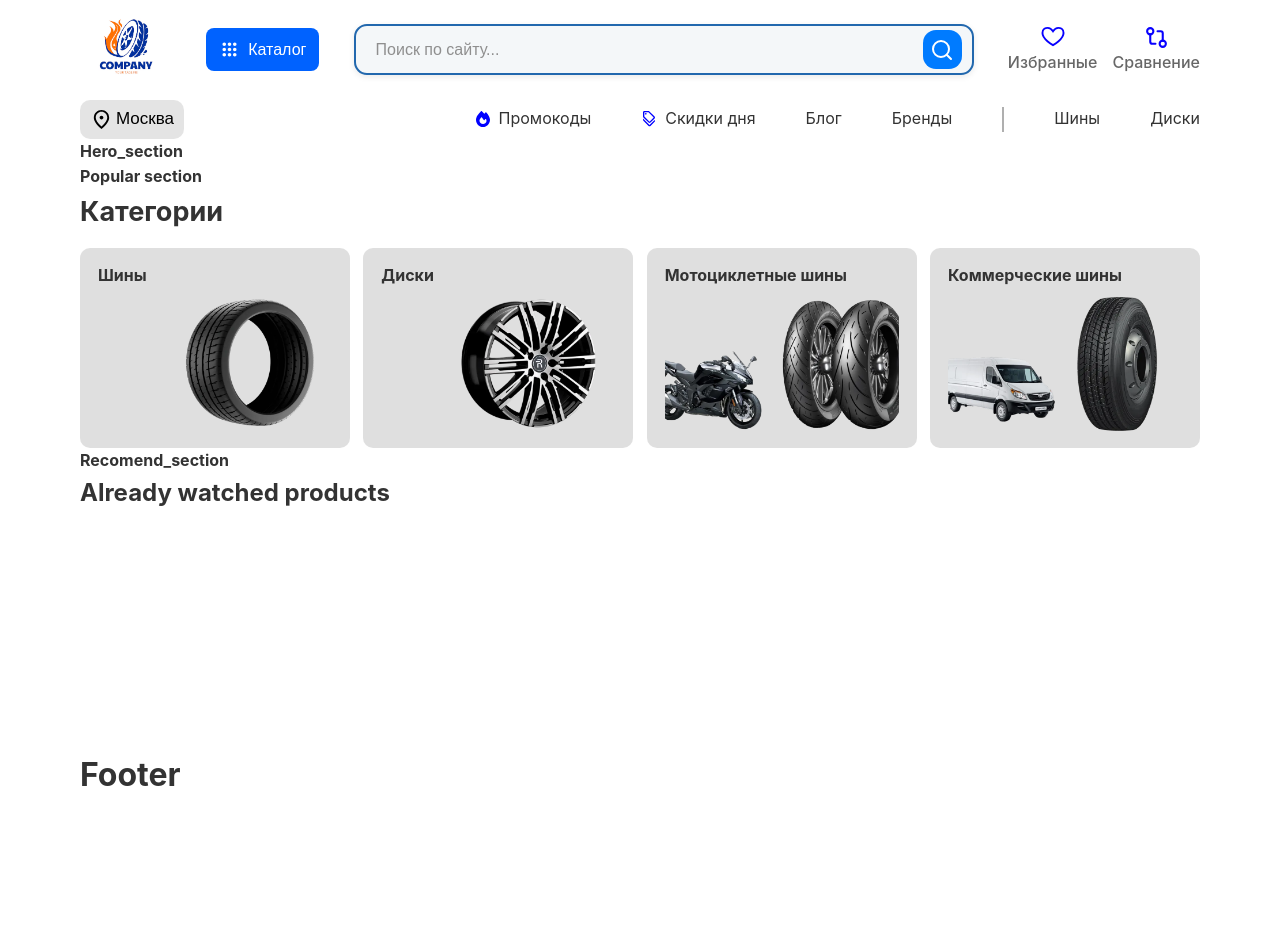
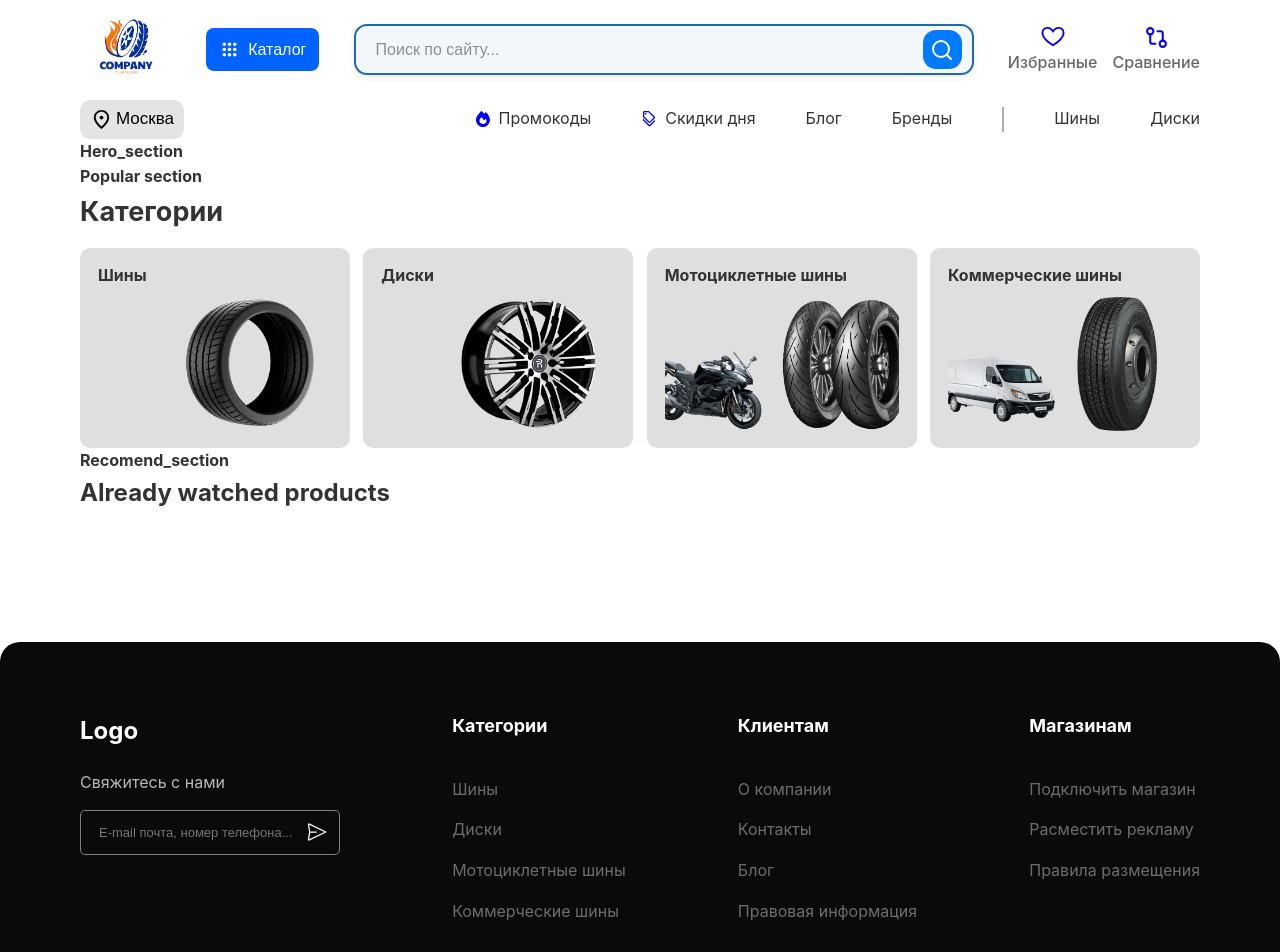
Before and after one commit to Abdurakhman00000/SHINA-FRONT, a Next.js app: page / in a window 1280 px wide. Shown: the top 952 px of the page. Before the commit the page ends 800 px from the top, so only its background shows below. Built offline with nearby package versions, Linux system fonts and the light colour scheme.

Commit message:
footer is done

```diff
--- a/src/components/layout/footer/Footer.module.scss
+++ b/src/components/layout/footer/Footer.module.scss
@@ -1 +1,139 @@
-.Footer {}
+.Footer {
+    margin-top: 130px !important;
+    padding: 70px 0;
+    background: rgba(0, 0, 0, 0.962);
+    border-top-left-radius: 20px;
+    border-top-right-radius: 20px;
+    width: 100%;
+
+    .content {
+        display: flex;
+        align-items: start;
+        justify-content: space-between;
+
+        .form {
+            h2 {
+                color: white;
+                margin-bottom: 20px;
+            }
+            .feedback {
+                p {
+                    color: rgba(255, 255, 255, 0.708);
+                    margin-bottom: 14px;
+                }
+                .input {
+                    display: flex;
+                    align-items: center;
+                    gap: 12px;
+                    width: 260px;
+                    height: 45px;
+                    border: 1px solid gray;
+                    border-radius: 5px;
+                    padding: 0 8px;
+
+                    input {
+                        height: 90%;
+                        background: transparent;
+                        width: 85%;
+                        border: none;
+                        padding-left: 10px;
+                        font-size: 13px;
+                        outline: none;
+                        color: white;
+                    }
+
+                    button {
+                        background: transparent;
+                        font-size: 15px;
+                        border: none;
+
+                        svg {
+                            color: white;
+                            width: 20px;
+                            height: 20px;
+                            margin-top: 3px;
+                        }
+
+                        &:hover {
+                            color: darkorchid;
+                            transform: scale(1.1);
+                            transition: 0.8s;
+                        }
+                    }
+                }
+            }
+        }
+    }
+
+    .block1 {
+        display: flex;
+        flex-direction: column;
+        gap: 15px;
+
+        h4 {
+            color: white;
+            margin-bottom: 21px;
+            cursor: pointer;
+            font-size: 18px;
+        }
+
+        p {
+            color: rgba(255, 255, 255, 0.403);
+            cursor: pointer;
+
+            &:hover {
+                color: white;
+                transform: scale(1.05);
+                transition: 0.5s;
+            }
+        }
+    }
+
+    .block2 {
+        display: flex;
+        flex-direction: column;
+        gap: 15px;
+
+        h4 {
+            color: white;
+            margin-bottom: 21px;
+            cursor: pointer;
+            font-size: 18px;
+        }
+
+        p {
+            color: rgba(255, 255, 255, 0.403);
+            cursor: pointer;
+
+            &:hover {
+                color: white;
+                transform: scale(1.05);
+                transition: 0.5s;
+            }
+        }
+    }
+
+    .block3 {
+        display: flex;
+        flex-direction: column;
+        gap: 15px;
+
+        h4 {
+            color: white;
+            margin-bottom: 21px;
+            cursor: pointer;
+            font-size: 18px;
+        }
+
+        p {
+            color: rgba(255, 255, 255, 0.403);
+            cursor: pointer;
+
+            &:hover {
+                color: white;
+                transform: scale(1.05);
+                transition: 0.5s;
+            }
+        }
+    }
+}
--- a/src/components/layout/footer/Footer.tsx
+++ b/src/components/layout/footer/Footer.tsx
@@ -1,12 +1,50 @@
 import React from 'react'
 import scss from "./Footer.module.scss"
+import { GoPaperAirplane } from "react-icons/go";
 
 const Footer = () => {
   return (
     <footer className={scss.Footer}>
       <div className="container">
         <div className={scss.content}>
-          <h1>Footer</h1>
+          <div className={scss.form}>
+            <h2>Logo</h2>
+            <div className={scss.feedback}>
+              <p>Свяжитесь с нами</p>
+              <form className={scss.input}>
+              <input
+                type="text"
+                placeholder="E-mail почта, номер телефона..."
+              />
+              <button type="submit">
+                <GoPaperAirplane />
+              </button>
+            </form>
+            </div>
+          </div>
+
+          <div className={scss.block1}>
+            <h4>Категории</h4>
+            <p>Шины</p>
+            <p>Диски</p>
+            <p>Мотоциклетные шины</p>
+            <p>Коммерческие шины</p>
+          </div>
+
+          <div className={scss.block2}>
+            <h4>Клиентам</h4>
+            <p>О компании</p>
+            <p>Контакты</p>
+            <p>Блог</p>
+            <p>Правовая информация</p>
+          </div>
+
+          <div className={scss.block3}>
+            <h4>Магазинам</h4>
+            <p>Подключить магазин</p>
+            <p>Расместить рекламу</p>
+            <p>Правила размещения</p>
+          </div>
         </div>
       </div>
     </footer>
```
